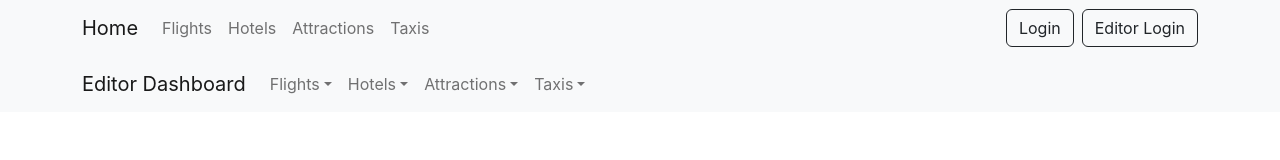
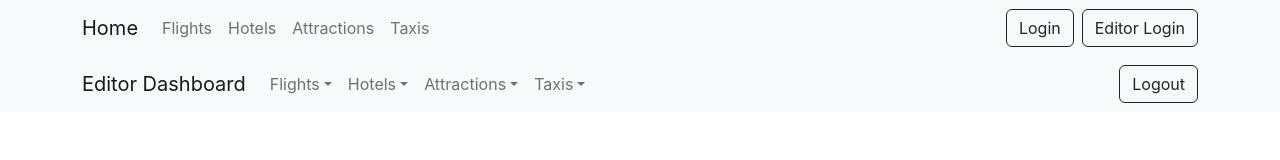
Before and after one commit to sahanperera00/Journeyly, a React (Create React App) app in the folder Project/frontend/: page /editorDash in a window 1280 px wide. Shown: the top 160 px of the page. Built offline with nearby package versions, Linux system fonts and the light colour scheme.

Commit message:
editor navbar updated

```diff
--- a/Project/frontend/src/components/EditorNavbar.js
+++ b/Project/frontend/src/components/EditorNavbar.js
@@ -2,12 +2,17 @@ import Container from 'react-bootstrap/Container';
 import Nav from 'react-bootstrap/Nav';
 import Navbar from 'react-bootstrap/Navbar';
 import NavDropdown from 'react-bootstrap/NavDropdown';
+import Button from 'react-bootstrap/Button';
+import {LinkContainer} from 'react-router-bootstrap';
+import { Link } from "react-router-dom";
 
 function EditorNavbar() {
   return (
     <Navbar bg="light" expand="lg">
       <Container>
-        <Navbar.Brand href="#home">Editor Dashboard</Navbar.Brand>
+        <LinkContainer to="/editorDash">
+          <Navbar.Brand>Editor Dashboard</Navbar.Brand>
+        </LinkContainer>
         <Navbar.Toggle aria-controls="basic-navbar-nav" />
         <Navbar.Collapse id="basic-navbar-nav">
           <Nav className="me-auto">
@@ -24,7 +29,9 @@ function EditorNavbar() {
               <NavDropdown.Item href="#action/3.4">Client View</NavDropdown.Item>
             </NavDropdown>
             <NavDropdown title="Attractions" id="basic-nav-dropdown">
-              <NavDropdown.Item href="#desForm">Create</NavDropdown.Item>
+              <LinkContainer to="/addAttractionsForm">
+                <NavDropdown.Item>Create</NavDropdown.Item>
+              </LinkContainer>
               <NavDropdown.Item href="#action/3.3">Update & Delete</NavDropdown.Item>
               <NavDropdown.Divider />
               <NavDropdown.Item href="#action/3.4">Client View</NavDropdown.Item>
@@ -36,6 +43,9 @@ function EditorNavbar() {
               <NavDropdown.Item href="#action/3.4">Client View</NavDropdown.Item>
             </NavDropdown>
           </Nav>
+          <Link to={"/"}>
+                <Button variant="outline-dark ms-2">Logout</Button>
+          </Link>
         </Navbar.Collapse>
       </Container>
     </Navbar>
```
